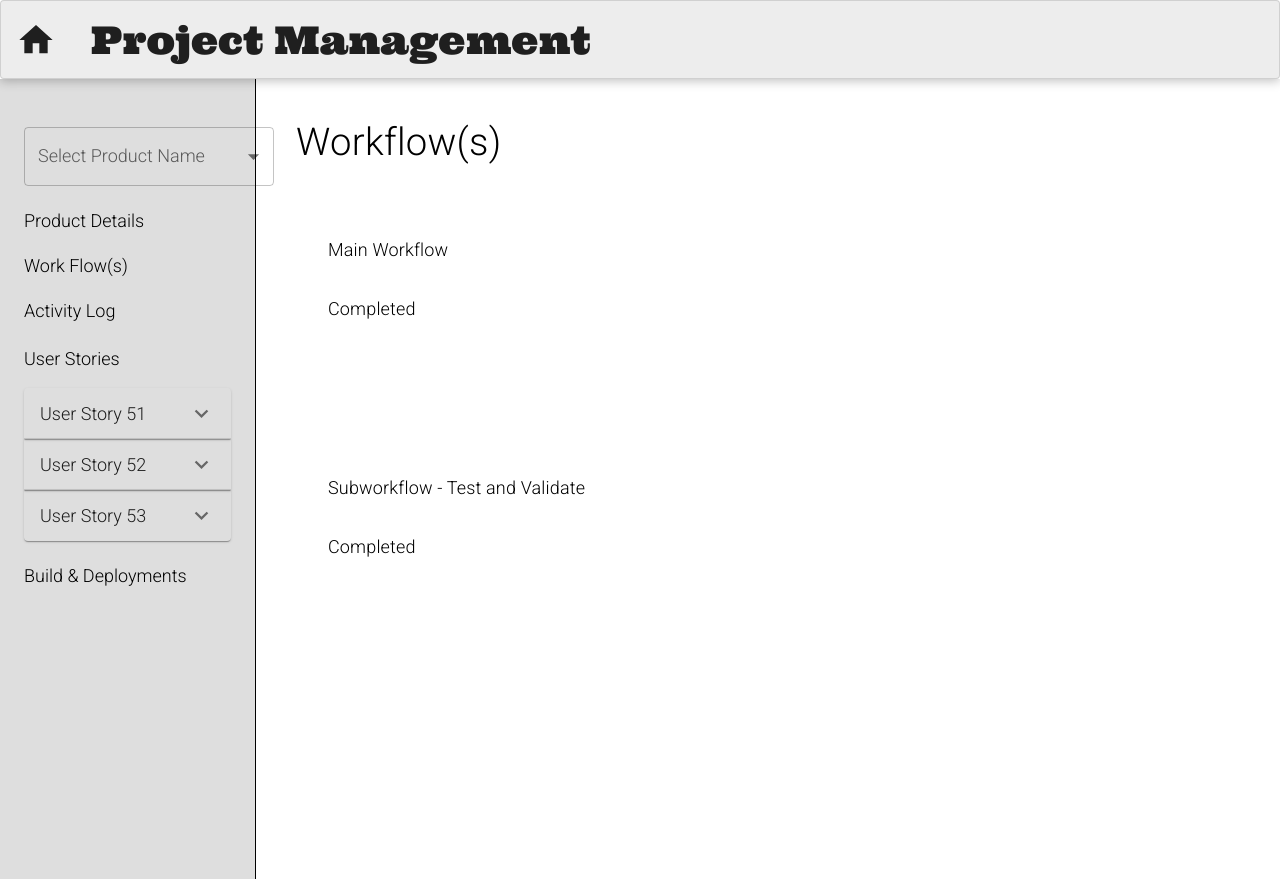
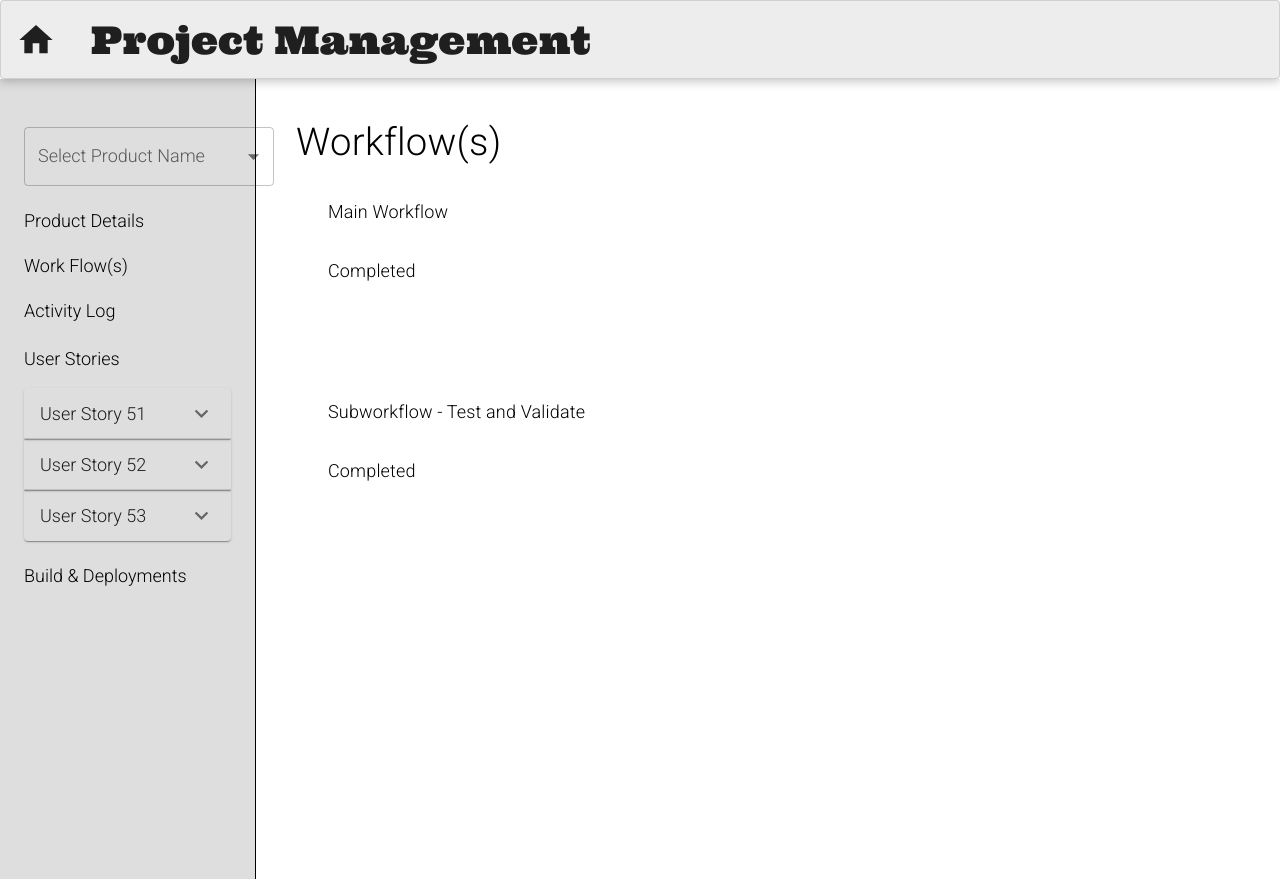
Before and after one commit to Saif-Ullah-akqa/project-management-tool, a Next.js app: page /Workflows in a window 1280 px wide. Built offline with nearby package versions, Linux system fonts and the light colour scheme.

Commit message:
Update page.jsx

```diff
--- a/src/app/Workflows/page.jsx
+++ b/src/app/Workflows/page.jsx
@@ -28,7 +28,7 @@ const Workflow = () => {
           <Box
             sx={{
               marginLeft: 2,
-              marginTop: "3rem",
+              marginTop: 2,
               display: "flex",
               flexDirection: "column",
             }}
```
